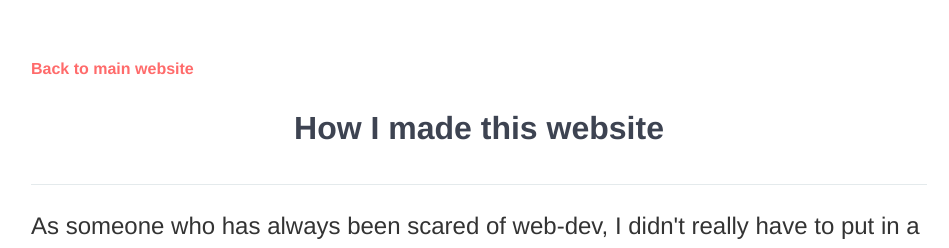
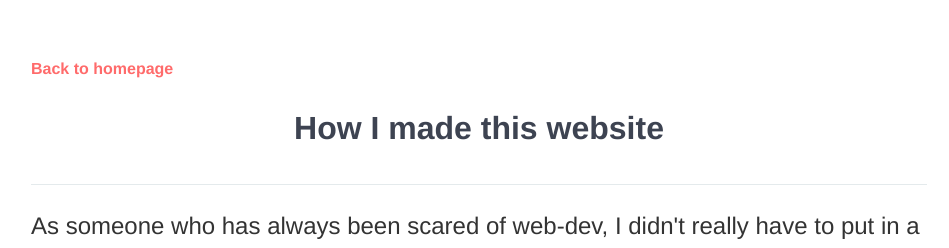
Before and after one commit to p-suneja/p-suneja.github.io, a Jekyll site: the page built from website/index.html, in a window 1280 px wide. Shown: the top 248 px of the page, without its empty margins (161-1110 px from the left). Built offline with Jekyll 4.4.1, drawn with Linux system fonts in a browser that asks for light colours; nearby versions of some CDN libraries.

Commit message:
Update resources.html

```diff
--- a/_layouts/resources.html
+++ b/_layouts/resources.html
@@ -12,7 +12,7 @@
 		<body>
 			<nav>
 	    		<ul>
-	        		<li><a href="/">Back to main website</a></li>
+	        		<li><a href="/">Back to homepage</a></li>
 	    		</ul>
 			</nav>
 			<div class="container">
```
